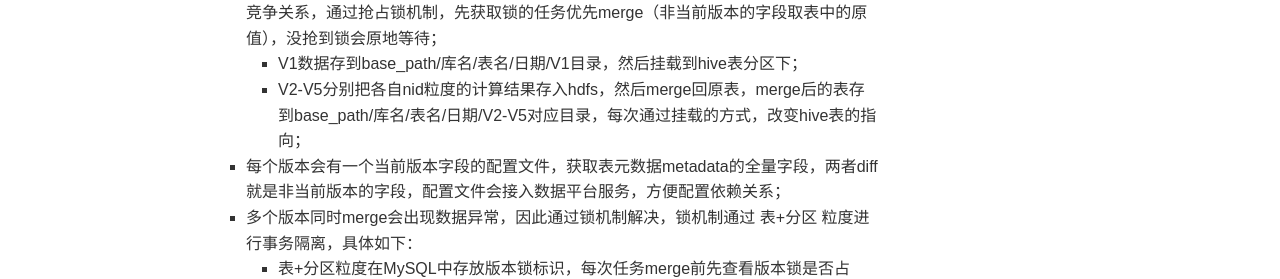
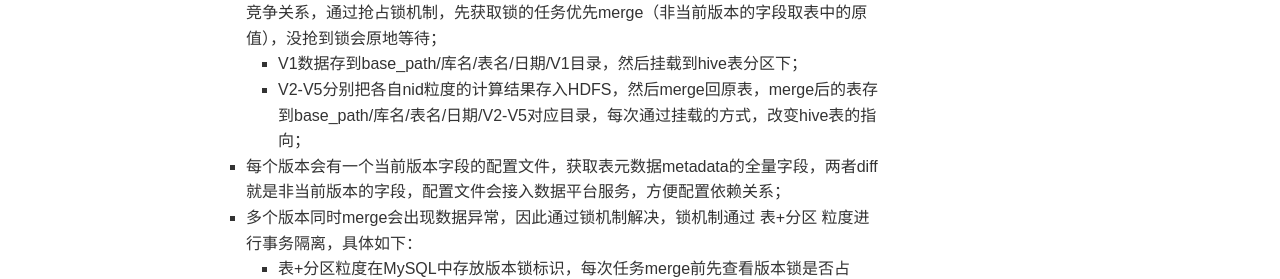
Before and after one commit to chenchi-cc/chenchi-cc.github.io, a Jekyll site: the page built from _posts/2025-08-20-resume-projects.md, in a window 1280 px wide and 900 px high, scrolled down 4259 px. Shown: the part 179-458 px from the top of the window. Built offline with Jekyll 4.4.1, drawn with Linux system fonts in a browser that asks for light colours; comment, search, counter and statistics services are not loaded.

Commit message:
更新简历中的百家号数仓说明

```diff
--- a/_posts/2025-08-20-resume-projects.md
+++ b/_posts/2025-08-20-resume-projects.md
@@ -89,7 +89,7 @@ keywords: 大数据，后台开发，算法
       - 从表3是作者表（作者表也是分版本），用以关联作者对应属性，会有头部机构作者发文上千万，需要处理数据倾斜问题；
     - V2-V5按照数据类型划分（带货，后验，审核，收入），均分为两个阶段：单独写HDFS文件和通过主键merge回原表，第一阶段互不影响（谁先依赖就绪谁先运行），第二阶段属于竞争关系，通过抢占锁机制，先获取锁的任务优先merge（非当前版本的字段取表中的原值），没抢到锁会原地等待；
       - V1数据存到base_path/库名/表名/日期/V1目录，然后挂载到hive表分区下；
-      - V2-V5分别把各自nid粒度的计算结果存入hdfs，然后merge回原表，merge后的表存到base_path/库名/表名/日期/V2-V5对应目录，每次通过挂载的方式，改变hive表的指向；
+      - V2-V5分别把各自nid粒度的计算结果存入HDFS，然后merge回原表，merge后的表存到base_path/库名/表名/日期/V2-V5对应目录，每次通过挂载的方式，改变hive表的指向；
     - 每个版本会有一个当前版本字段的配置文件，获取表元数据metadata的全量字段，两者diff就是非当前版本的字段，配置文件会接入数据平台服务，方便配置依赖关系；
     - 多个版本同时merge会出现数据异常，因此通过锁机制解决，锁机制通过 表+分区 粒度进行事务隔离，具体如下：
       - 表+分区粒度在MySQL中存放版本锁标识，每次任务merge前先查看版本锁是否占用，没占用就加版本锁，然后执行merge，执行完、占用时间超时或者异常都会释放；
```
